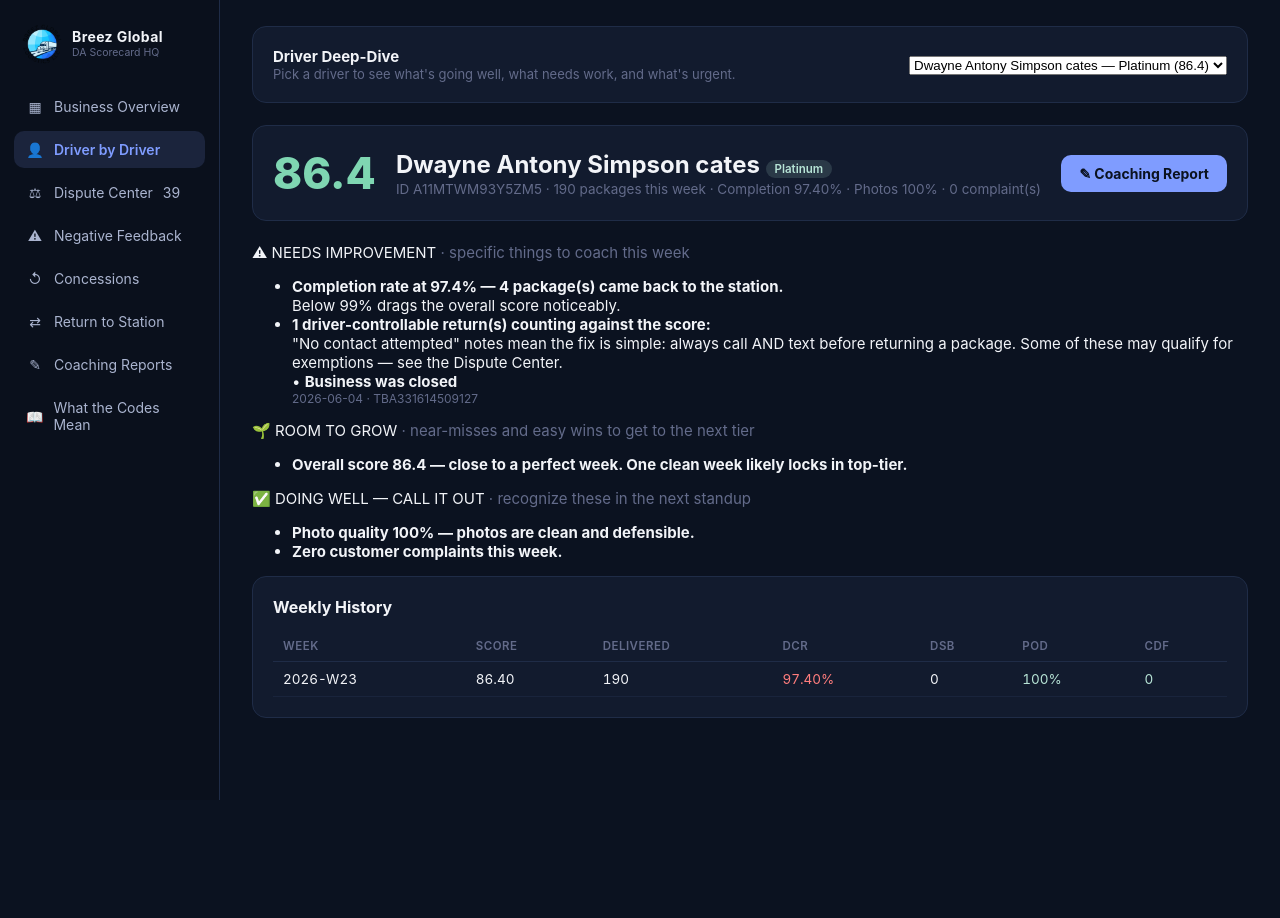
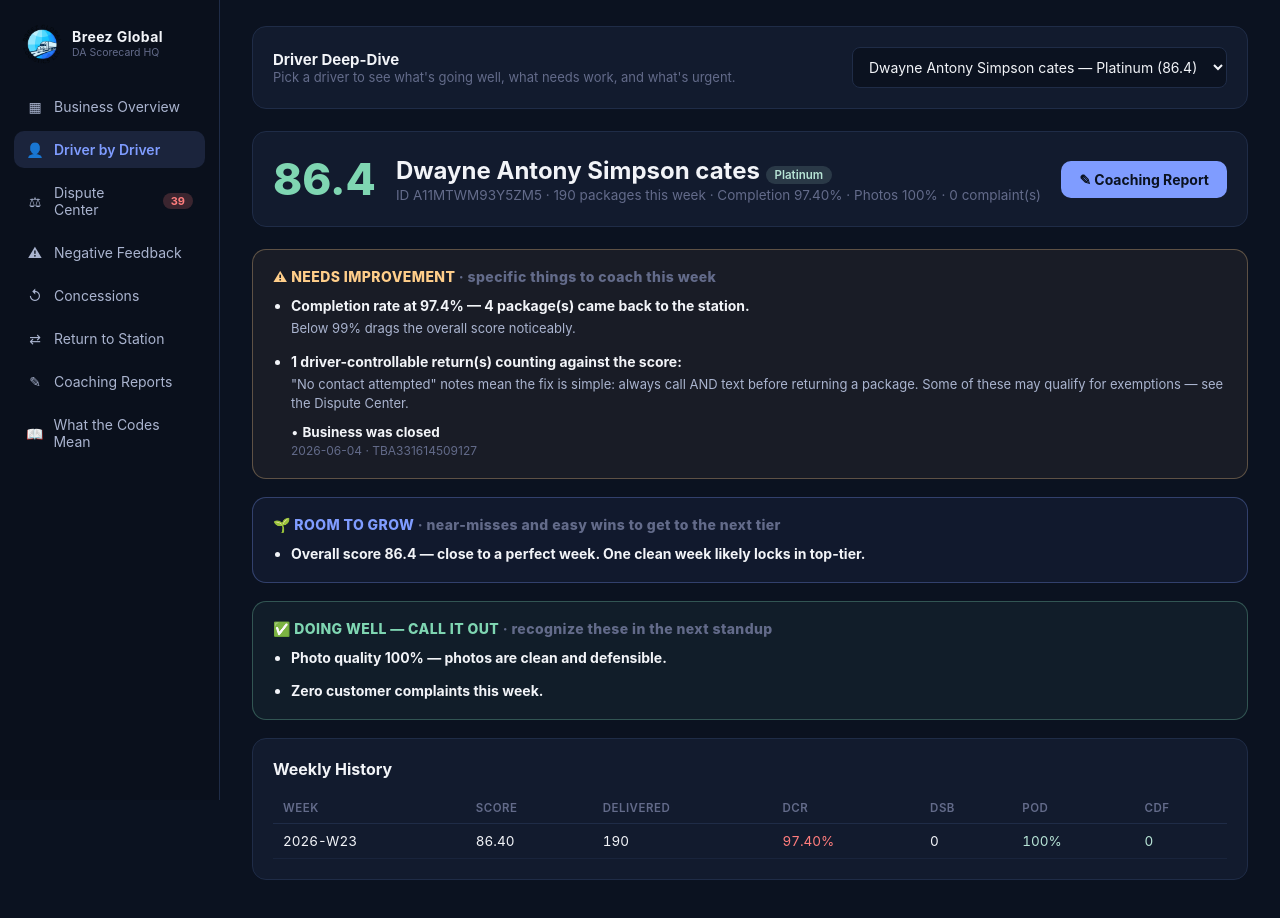
Before and after one commit to breez-ai-global/DAScoreCardHQ, a Next.js app: page /drivers/A11MTWM93Y5ZM5 in a window 1280 px wide. Shown: the top 918 px of the page. Before the commit the page ends 800 px from the top, so only its background shows below. Built offline with nearby package versions, Linux system fonts and the light colour scheme.

Commit message:
v2: styles for severity sections, dispute center, codes grid, score bars

```diff
--- a/app/globals.css
+++ b/app/globals.css
@@ -418,3 +418,97 @@ table.data tr:hover td {
   color: var(--fog);
   min-width: 220px;
 }
+
+/* ---------- v2: severity sections ---------- */
+.sev {
+  border-radius: 14px;
+  border: 1px solid var(--border);
+  padding: 18px 20px;
+  margin-bottom: 18px;
+}
+
+.sev-head { font-weight: 800; font-size: 14px; letter-spacing: 0.4px; margin-bottom: 10px; }
+
+.sev ul { margin: 0; padding-left: 18px; display: flex; flex-direction: column; gap: 12px; }
+
+.sev li { line-height: 1.5; font-size: 14px; }
+
+.sev-note { color: #aab4cf; font-size: 13px; margin-top: 3px; }
+
+.sev-items { margin-top: 8px; display: flex; flex-direction: column; gap: 8px; }
+
+.sev-item { font-size: 13.5px; }
+
+.sev-severe { background: rgba(255, 125, 125, 0.07); border-color: rgba(255, 125, 125, 0.35); }
+.sev-severe .sev-head { color: var(--red); }
+
+.sev-improve { background: rgba(255, 206, 138, 0.06); border-color: rgba(255, 206, 138, 0.3); }
+.sev-improve .sev-head { color: var(--amber); }
+
+.sev-grow { background: rgba(127, 156, 255, 0.06); border-color: rgba(127, 156, 255, 0.3); }
+.sev-grow .sev-head { color: var(--breeze); }
+
+.sev-well { background: rgba(127, 214, 178, 0.06); border-color: rgba(127, 214, 178, 0.3); }
+.sev-well .sev-head { color: var(--green); }
+
+/* ---------- v2: dispute center ---------- */
+.dot { display: inline-block; width: 10px; height: 10px; border-radius: 50%; margin-right: 4px; vertical-align: middle; }
+
+.flag-chip {
+  display: inline-block;
+  padding: 3px 10px;
+  border-radius: 8px;
+  font-size: 12px;
+  font-weight: 700;
+  background: rgba(255, 206, 138, 0.12);
+  color: var(--horizon);
+  border: 1px solid rgba(255, 206, 138, 0.3);
+}
+
+.dispute-table td { vertical-align: top; padding-top: 12px; padding-bottom: 12px; }
+
+.dispute-select, .dispute-note, .driver-switcher {
+  background: var(--midnight);
+  border: 1px solid var(--border);
+  color: var(--fog);
+  border-radius: 8px;
+  padding: 7px 10px;
+  font-size: 13px;
+  font-family: inherit;
+}
+
+.dispute-note { min-width: 140px; }
+
+.driver-switcher { min-width: 280px; padding: 10px 12px; font-size: 14px; }
+
+.nav-badge {
+  margin-left: auto;
+  background: rgba(255, 125, 125, 0.2);
+  color: var(--red);
+  font-size: 11px;
+  font-weight: 700;
+  border-radius: 999px;
+  padding: 1px 8px;
+}
+
+/* ---------- v2: misc ---------- */
+.plain { line-height: 1.65; font-size: 14.5px; margin: 10px 0; }
+
+.scorebar {
+  display: inline-block;
+  width: 90px;
+  height: 7px;
+  border-radius: 99px;
+  background: rgba(99, 107, 138, 0.25);
+  overflow: hidden;
+}
+
+.scorebar span { display: block; height: 100%; border-radius: 99px; }
+
+.codes-grid {
+  display: grid;
+  grid-template-columns: repeat(auto-fill, minmax(330px, 1fr));
+  gap: 16px;
+}
+
+.code-card { margin-bottom: 0; display: flex; flex-direction: column; gap: 10px; }
```
